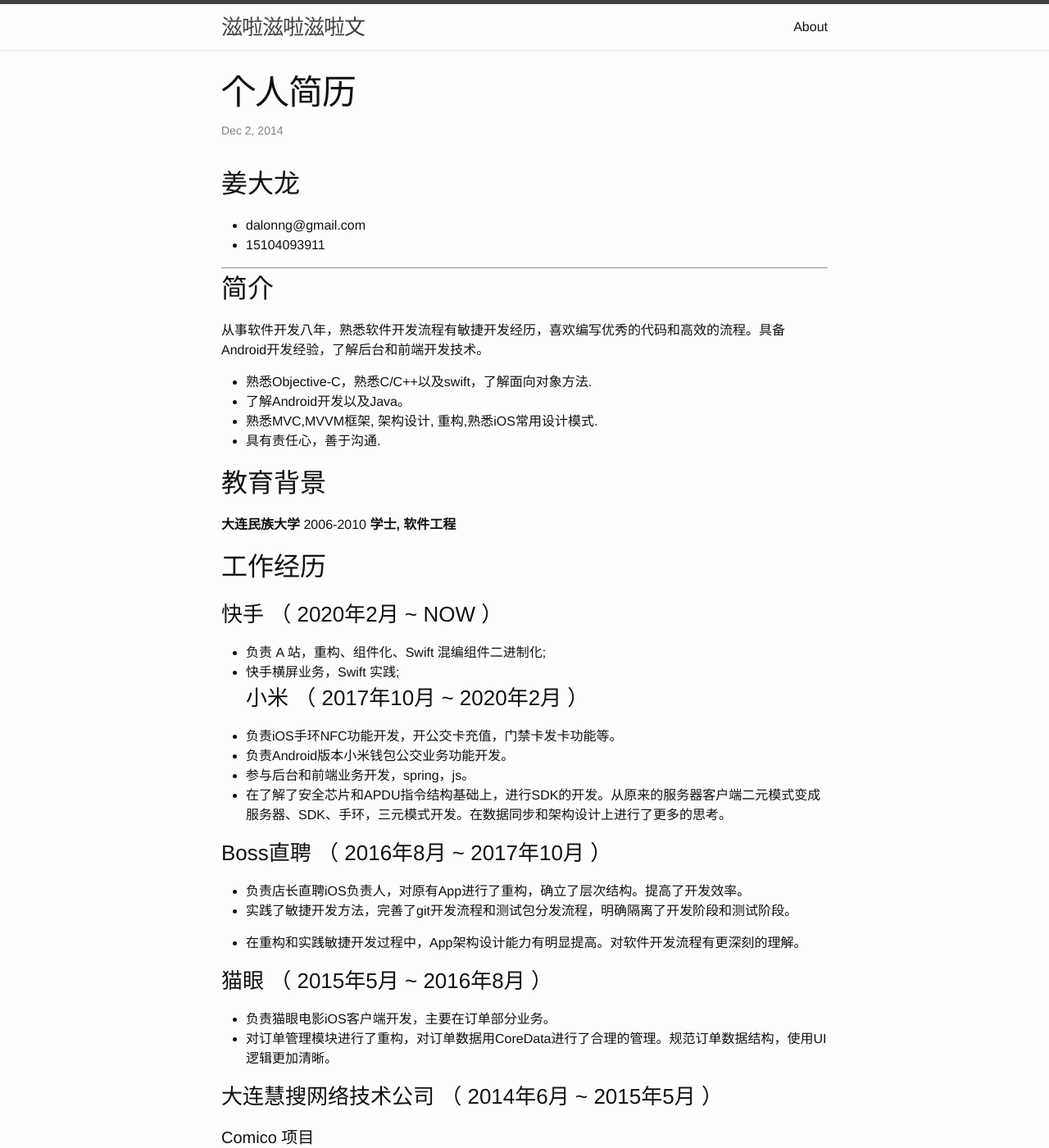
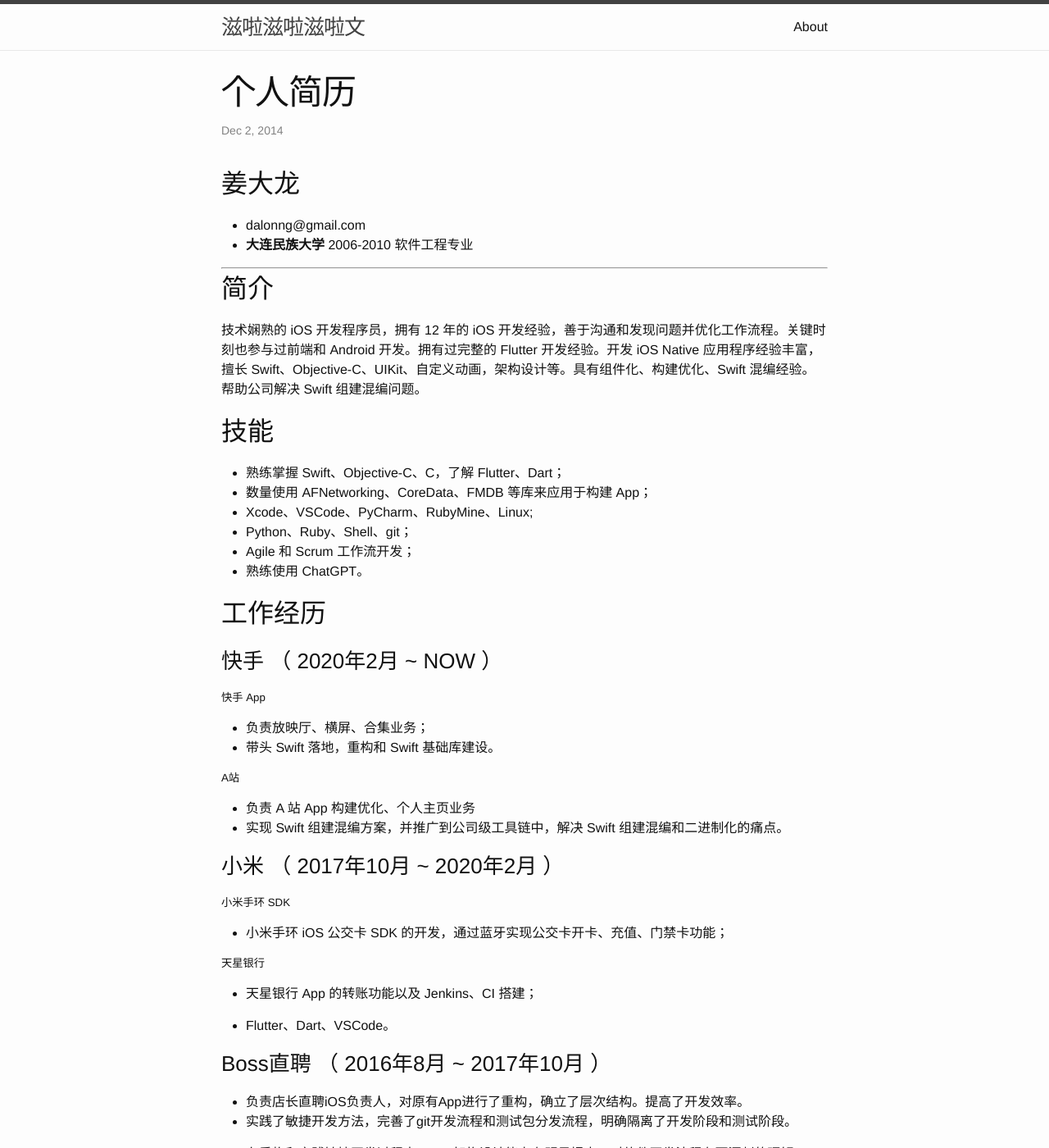
Before and after one commit to dalonng/dalonng.github.com, a Jekyll site: the page built from _posts/2014-12-02-resume.markdown, in a window 1280 px wide and 1400 px high. Shown: the whole window at 82% size. Built offline with Jekyll 4.4.1, drawn with Linux system fonts in a browser that asks for light colours; some of the changed text lies outside the part shown.

Commit message:
update resume

```diff
--- a/_posts/2014-12-02-resume.markdown
+++ b/_posts/2014-12-02-resume.markdown
@@ -7,40 +7,56 @@ categories: jekyll update
 姜大龙
 --------------------
 
-
 - dalonng@gmail.com
-- 15104093911
+- **大连民族大学** 2006-2010 软件工程专业
 
 ---
 
 ## 简介
-从事软件开发八年，熟悉软件开发流程有敏捷开发经历，喜欢编写优秀的代码和高效的流程。具备Android开发经验，了解后台和前端开发技术。
 
-- 熟悉Objective-C，熟悉C/C++以及swift，了解面向对象方法.
-- 了解Android开发以及Java。
-- 熟悉MVC,MVVM框架, 架构设计, 重构,熟悉iOS常用设计模式.
-- 具有责任心，善于沟通.
+技术娴熟的 iOS 开发程序员，拥有 12 年的 iOS 开发经验，善于沟通和发现问题并优化工作流程。关键时刻也参与过前端和 Android 开发。拥有过完整的 Flutter 开发经验。开发 iOS Native 应用程序经验丰富，擅长 Swift、Objective-C、UIKit、自定义动画，架构设计等。具有组件化、构建优化、Swift 混编经验。帮助公司解决 Swift 组建混编问题。
 
 
 
-## 教育背景
+## 技能
 
-**大连民族大学** 2006-2010
-**学士, 软件工程**
+- 熟练掌握 Swift、Objective-C、C，了解 Flutter、Dart；
+- 数量使用 AFNetworking、CoreData、FMDB 等库来应用于构建 App；
+- Xcode、VSCode、PyCharm、RubyMine、Linux;
+-  Python、Ruby、Shell、git；
+-  Agile 和 Scrum 工作流开发；
+- 熟练使用 ChatGPT。
 
 
 
 ## 工作经历
 ### 快手 （ 2020年2月 ~ NOW ）
 
-- 负责 A 站，重构、组件化、Swift 混编组件二进制化;
-- 快手横屏业务，Swift 实践;
+##### 快手 App
+
+- 负责放映厅、横屏、合集业务；
+- 带头 Swift 落地，重构和 Swift 基础库建设。
+
+##### A站
+
+- 负责 A 站 App 构建优化、个人主页业务
+- 实现 Swift 组建混编方案，并推广到公司级工具链中，解决 Swift 组建混编和二进制化的痛点。
+
+
+
 ### 小米 （ 2017年10月 ~ 2020年2月 ）
 
-- 负责iOS手环NFC功能开发，开公交卡充值，门禁卡发卡功能等。
-- 负责Android版本小米钱包公交业务功能开发。
-- 参与后台和前端业务开发，spring，js。
-- 在了解了安全芯片和APDU指令结构基础上，进行SDK的开发。从原来的服务器客户端二元模式变成服务器、SDK、手环，三元模式开发。在数据同步和架构设计上进行了更多的思考。
+##### 小米手环 SDK
+
+- 小米手环 iOS 公交卡 SDK 的开发，通过蓝牙实现公交卡开卡、充值、门禁卡功能；
+
+##### 天星银行
+
+- 天星银行 App 的转账功能以及 Jenkins、CI 搭建；
+
+- Flutter、Dart、VSCode。
+
+
 
 ### Boss直聘 （ 2016年8月 ~ 2017年10月 ）
 
@@ -105,12 +121,3 @@ categories: jekyll update
 - AppStore:[邦购商城](https://itunes.apple.com/cn/app/bang-gou-shang-cheng-mei-te/id427543233?l=en&mt=8) 集成了该SDK
 - 工作职责:购物列表,购物车功能开发.
 - 技术要点: HTTP，JSON，CoreData.
-
-技术
---------------------
-
-*  **Objective-C**
-*  **C++/C**
-*  **Swift**
-*  **Java**
-*  **Haskell**学习中
```
